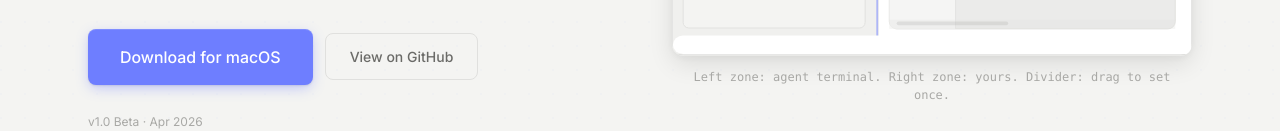
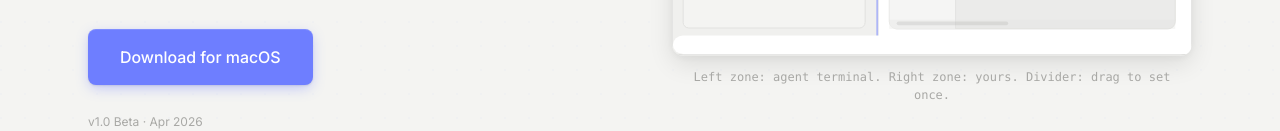
Before and after one commit to Makarezp/lintel-site, a website built with Vite: page index.html in a window 1280 px wide. Shown: the part 440-571 px from the top of the page. Built offline with nearby package versions, Linux system fonts and the light colour scheme.

Commit message:
remove View on GitHub button from hero

```diff
--- a/index.html
+++ b/index.html
@@ -80,11 +80,6 @@
                 class="btn btn-primary btn-primary--large"
                 rel="noopener"
               >Download for macOS</a>
-              <a
-                href="https://github.com/Makarezp/lintel-releases"
-                class="btn btn-ghost"
-                rel="noopener"
-              >View on GitHub</a>
             </div>
             <p class="hero__version">v1.0 Beta · Apr 2026</p>
           </div>
```
